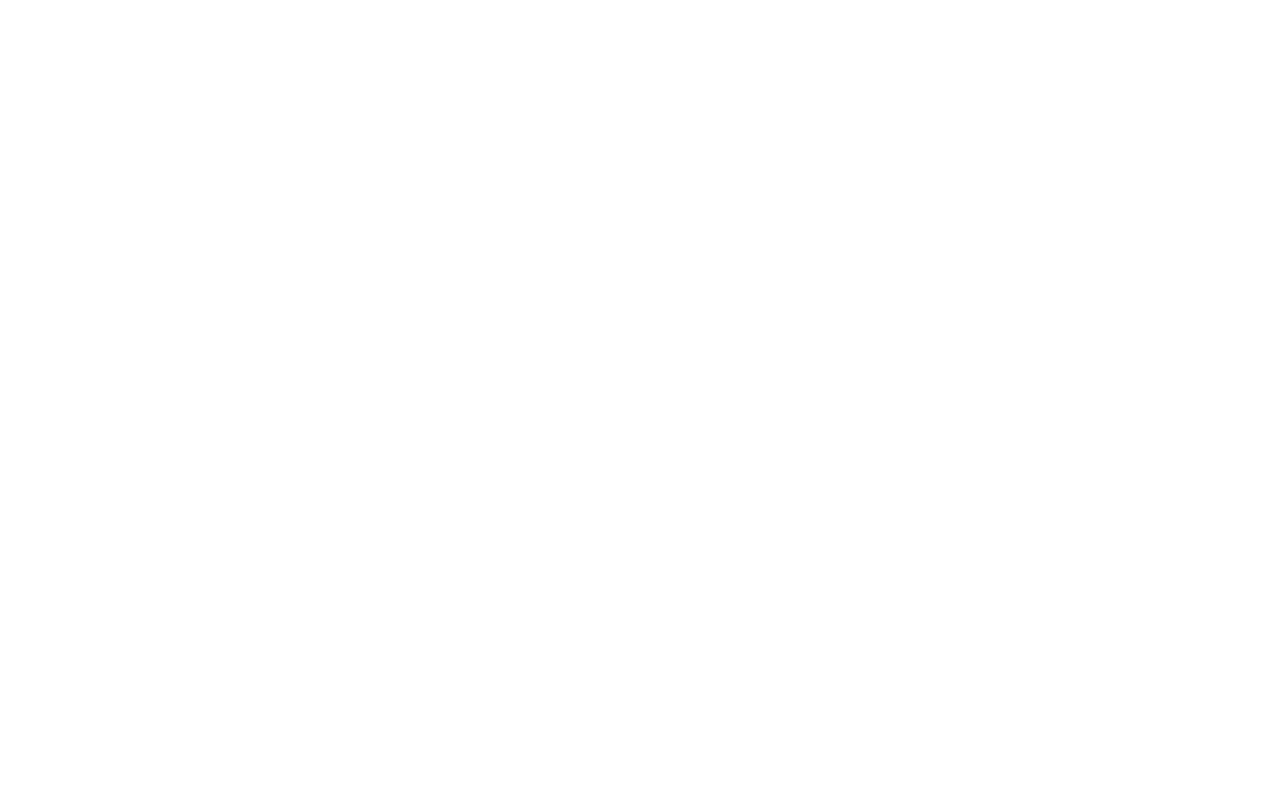
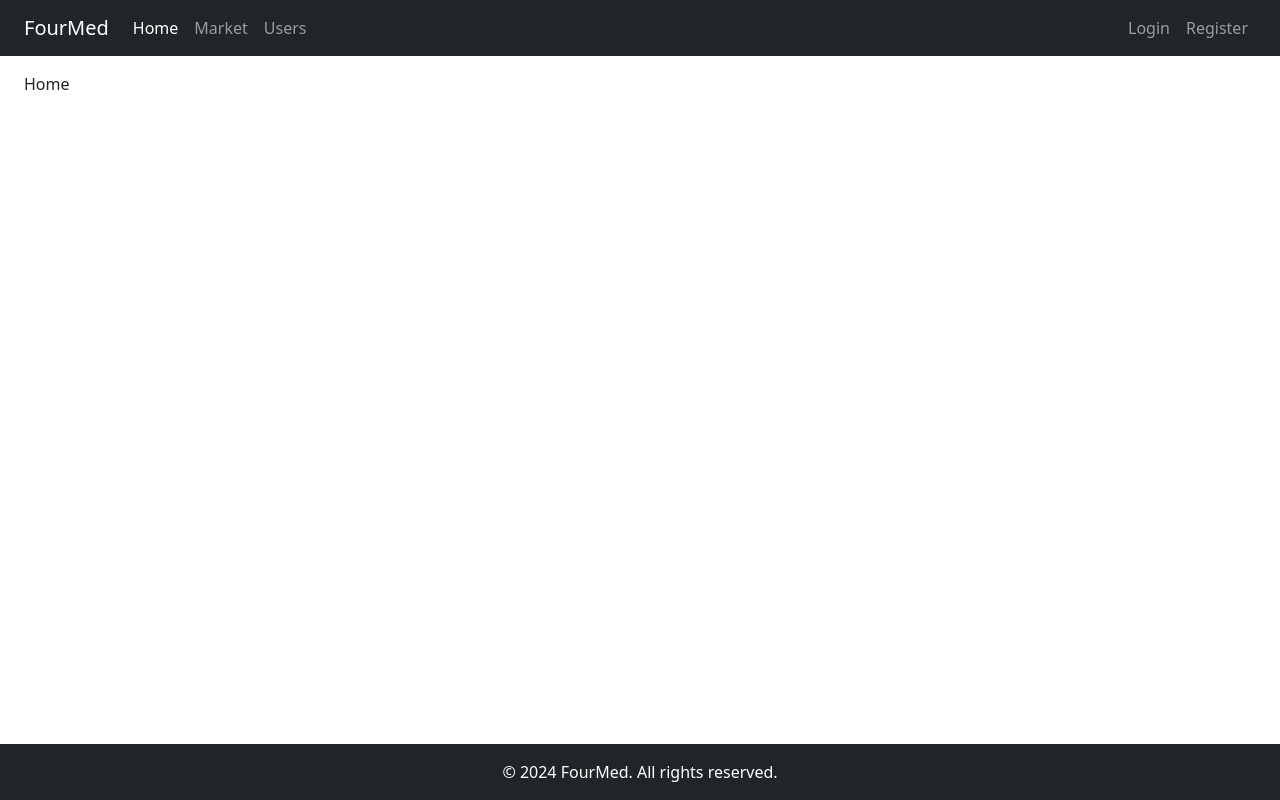
Before and after one commit to RajabM1/flask-tutorial, a React (Vite) app in the folder frontend/: page / in a window 1280 px wide. Built offline with nearby package versions, Linux system fonts and the light colour scheme.

Commit message:
Setup basic layout
Implement Footer and NavBar layout component.

Implement the root page that contain the basic layout, to make other pages inherit it .

Create routes.tsx to define the app routes.

Create routes\index.tsx to createBrowserRouter.

```diff
--- a/frontend/src/App.tsx
+++ b/frontend/src/App.tsx
@@ -1,5 +1,7 @@
+import AppRoutes from "./routes";
+
 function App() {
-  return <></>;
+  return <AppRoutes />;
 }
 
 export default App;
--- /dev/null
+++ b/frontend/src/components/layout/Footer.tsx
@@ -0,0 +1,11 @@
+const Footer = () => {
+  return (
+    <footer className="bg-dark text-white text-center py-3 mt-auto">
+      <div className="container">
+        <span>&copy; 2024 FourMed. All rights reserved.</span>
+      </div>
+    </footer>
+  );
+};
+
+export default Footer;
--- /dev/null
+++ b/frontend/src/components/layout/NavBar.tsx
@@ -0,0 +1,35 @@
+import { Link } from "react-router-dom"
+
+const NavBar = () => {
+  return (
+    <nav className="navbar navbar-expand-md navbar-dark bg-dark px-4">
+      <Link className="navbar-brand" to="/">FourMed</Link>
+      <button className="navbar-toggler" type="button" data-bs-toggle="collapse" data-bs-target="#footerNav">
+        <span className="navbar-toggler-icon"></span>
+      </button>
+      <div className="collapse navbar-collapse" id="navbarNav">
+        <ul className="navbar-nav me-auto">
+          <li className="nav-item">
+            <Link className="nav-link active" to="/">Home</Link>
+          </li>
+          <li className="nav-item">
+            <Link className="nav-link" to="/market">Market</Link>
+          </li>
+          <li className="nav-item">
+            <Link className="nav-link" to="/users">Users</Link>
+          </li>
+        </ul>
+        <ul className="navbar-nav">
+          <li className="nav-item">
+            <Link className="nav-link" to="/login">Login</Link>
+          </li>
+          <li className="nav-item">
+            <Link className="nav-link" to="/register">Register</Link>
+          </li>
+        </ul>
+      </div>
+    </nav>
+  )
+}
+
+export default NavBar
--- /dev/null
+++ b/frontend/src/pages/Home.tsx
@@ -0,0 +1,11 @@
+import Root from "./Root";
+
+const Home = () => {
+    return (
+        <Root>
+            <div>Home</div>
+        </Root>
+    );
+};
+
+export default Home;
--- /dev/null
+++ b/frontend/src/pages/Root.tsx
@@ -0,0 +1,21 @@
+import { ReactNode } from "react";
+import NavBar from "../components/layout/NavBar";
+import Footer from "../components/layout/Footer";
+
+interface Props {
+  children: ReactNode;
+}
+
+const Root = ({ children }: Props) => {
+  return (
+    <>
+      <div className="d-flex flex-column min-vh-100">
+        <NavBar />
+        <div className="flex-grow-1 px-2 px-md-4 py-2 py-md-3">{children}</div>
+        <Footer />
+      </div>
+    </>
+  );
+};
+
+export default Root;
--- /dev/null
+++ b/frontend/src/routes/index.tsx
@@ -0,0 +1,10 @@
+import { createBrowserRouter, RouterProvider } from "react-router-dom";
+import routes from "./routes";
+
+const router = createBrowserRouter(routes);
+
+const AppRoutes = () => {
+    return <RouterProvider router={router} />;
+};
+
+export default AppRoutes;
--- /dev/null
+++ b/frontend/src/routes/routes.tsx
@@ -0,0 +1,10 @@
+import Home from "../pages/Home";
+
+const routes = [
+    {
+        path: "/",
+        element: <Home />,
+    },
+];
+
+export default routes;
```
